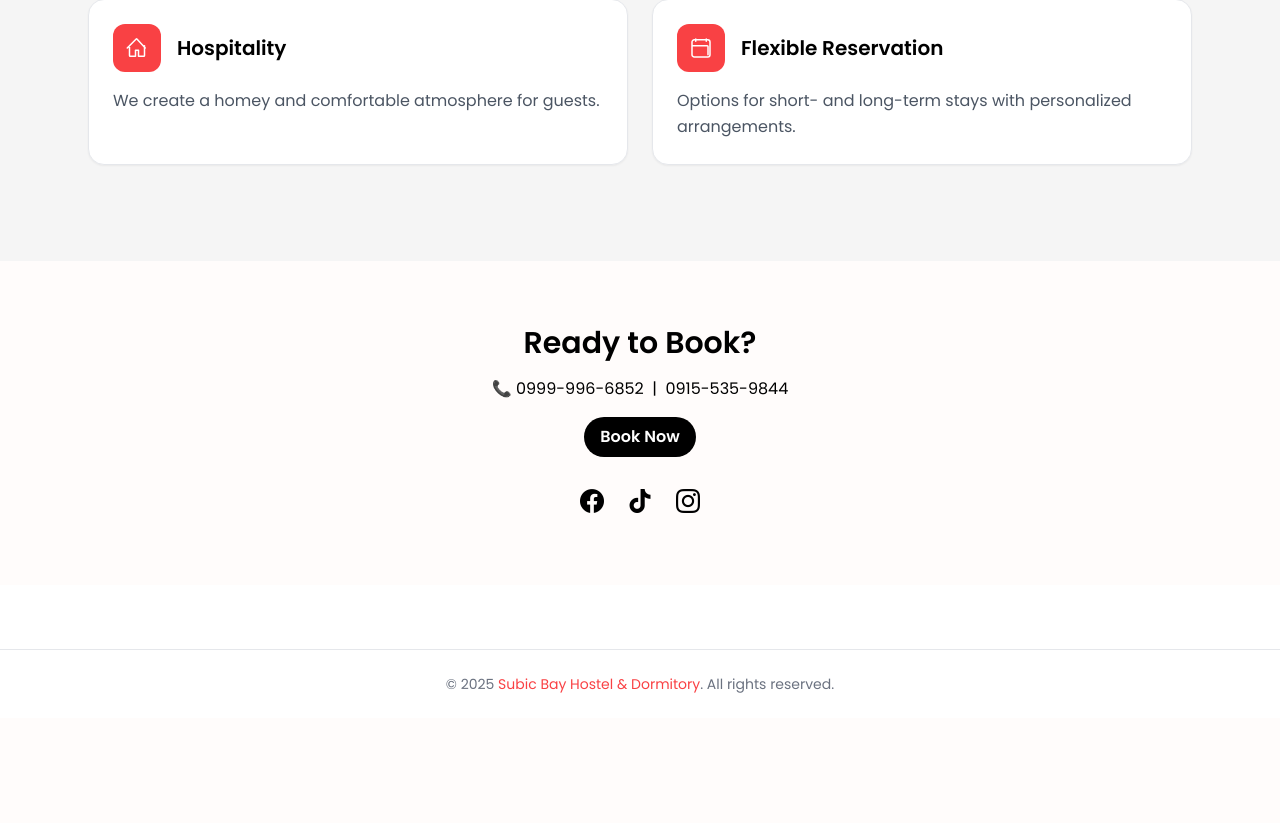
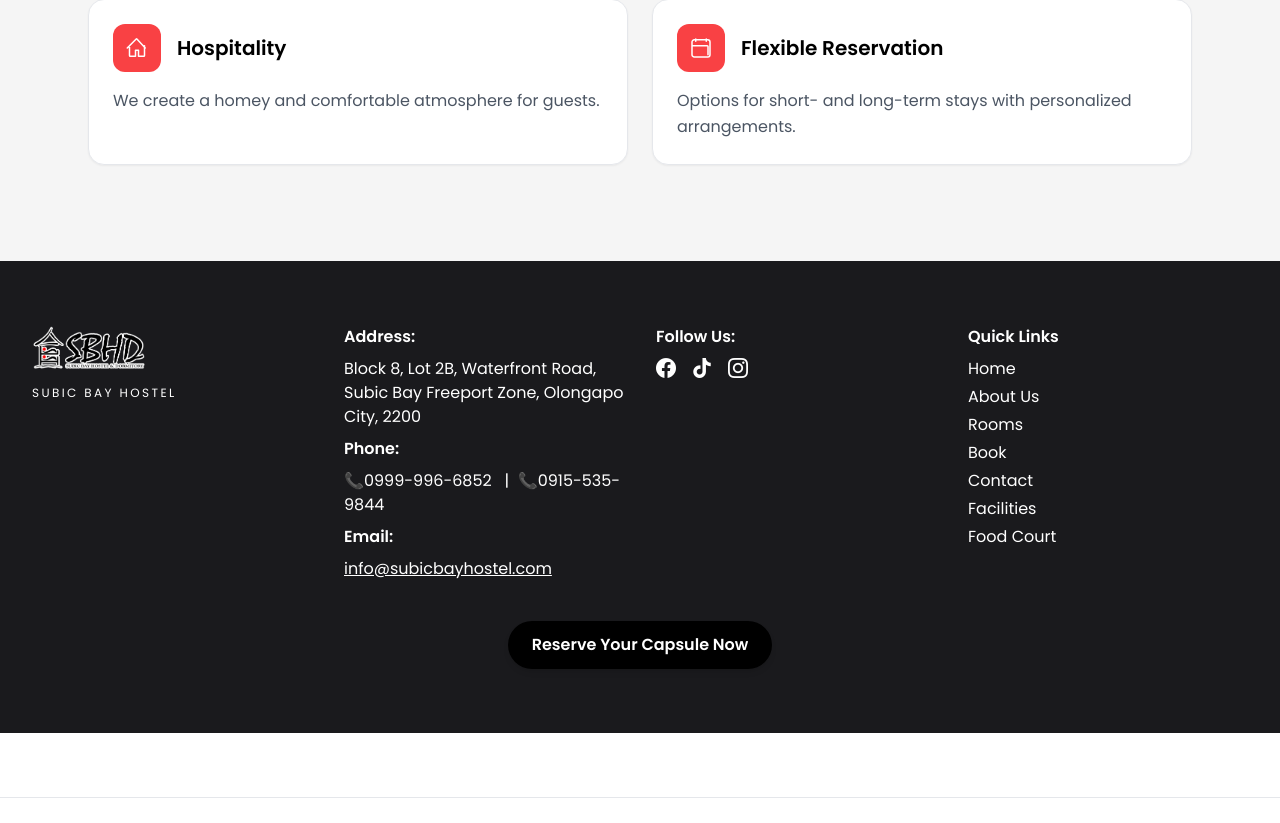
Before and after one commit to Jomzzzzz/Benefic-C, a PHP site: page /about.php in a window 1280 px wide. Shown: the part 5050-5873 px from the top of the page. Before the commit the page ends 5743 px from the top, so only its background shows below. Run offline with PHP 8.4, Linux system fonts and the light colour scheme; some libraries are stand-ins or nearby versions.

Commit message:
Update about.php

```diff
--- a/about.php
+++ b/about.php
@@ -369,28 +369,7 @@
     </div>
   </div>
 </section>
-
-<!-- Call to Action -->
-<section class="py-16 bg-[#FFFCFB] text-black text-center" data-aos="fade-up">
-  <div class="max-w-xl mx-auto px-4">
-    <h3 class="text-2xl md:text-3xl font-semibold mb-4">Ready to Book?</h3>
-    <p class="mb-4">📞 0999-996-6852 &nbsp;|&nbsp; 0915-535-9844</p>
-     <a href="book.php" class="inline-block text-white bg-[black] hover:bg-[black] hover:text-white px-4 py-2 rounded-full font-semibold transition-transform hover:scale-125">
-      <?= $text['book_now'] ?>
-    </a>
-    <div class="flex justify-center gap-6 text-2xl mt-8">
-      <a href="https://www.facebook.com/subicbay.hostelanddormitory.33" target="_blank" class="hover:scale-125 transition-transform">
-        <i class="fi fi-brands-facebook"></i>
-      </a>
-      <a href="https://www.tiktok.com/@subicbayhostel" target="_blank" class=" hover:scale-125 transition-transform">
-        <i class="fi fi-brands-tik-tok"></i>
-      </a>
-      <a href="https://www.instagram.com/subicbayhostelanddormitory/" target="_blank" class=" hover:scale-125 transition-transform">
-        <i class="fi fi-brands-instagram"></i>
-      </a>
-    </div>
-  </div>
-</section>
+<?php include('includes/cta.php'); ?>
 
 <!-- AOS Init -->
 <script src="https://unpkg.com/aos@2.3.4/dist/aos.js"></script>
```
